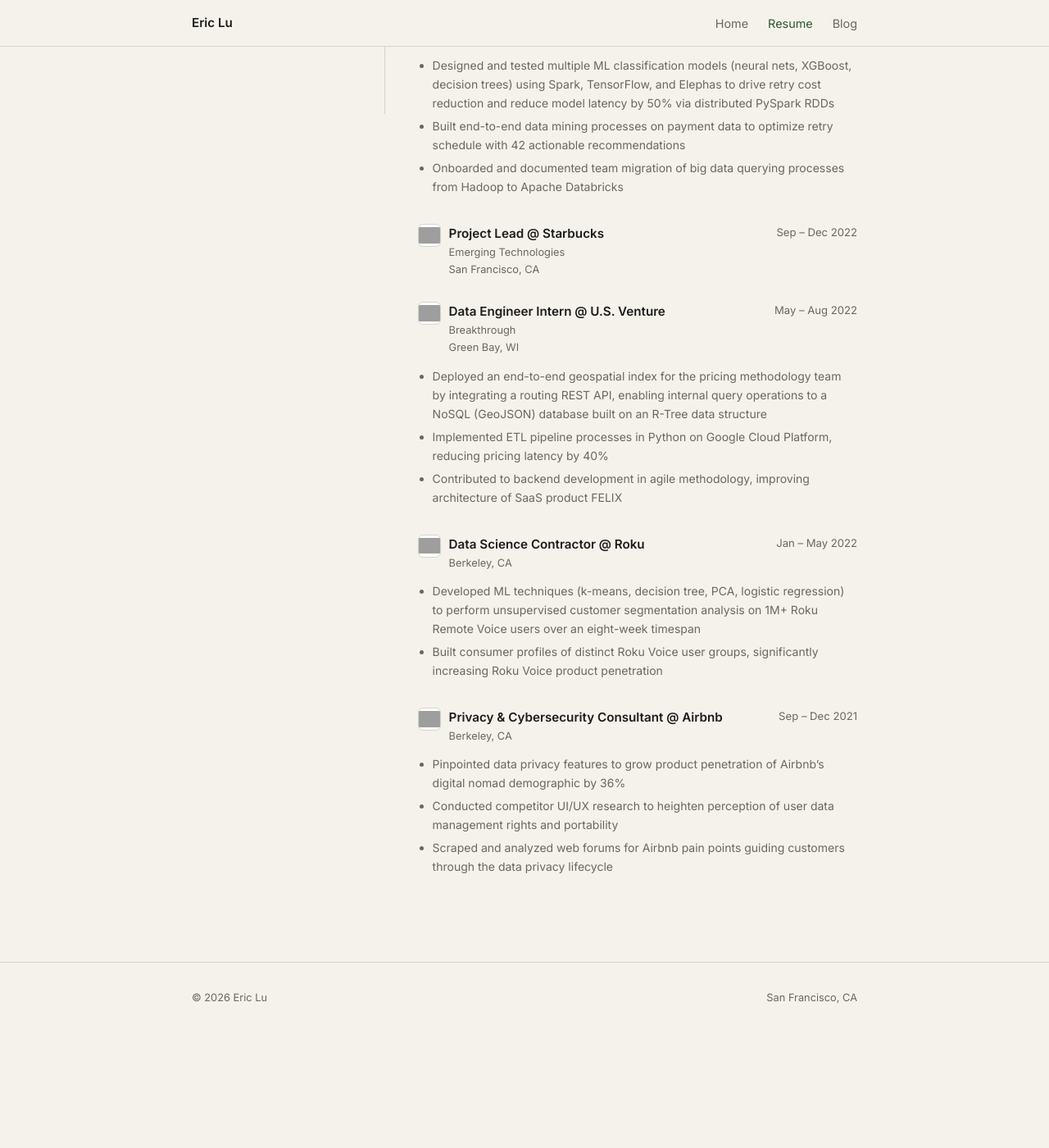
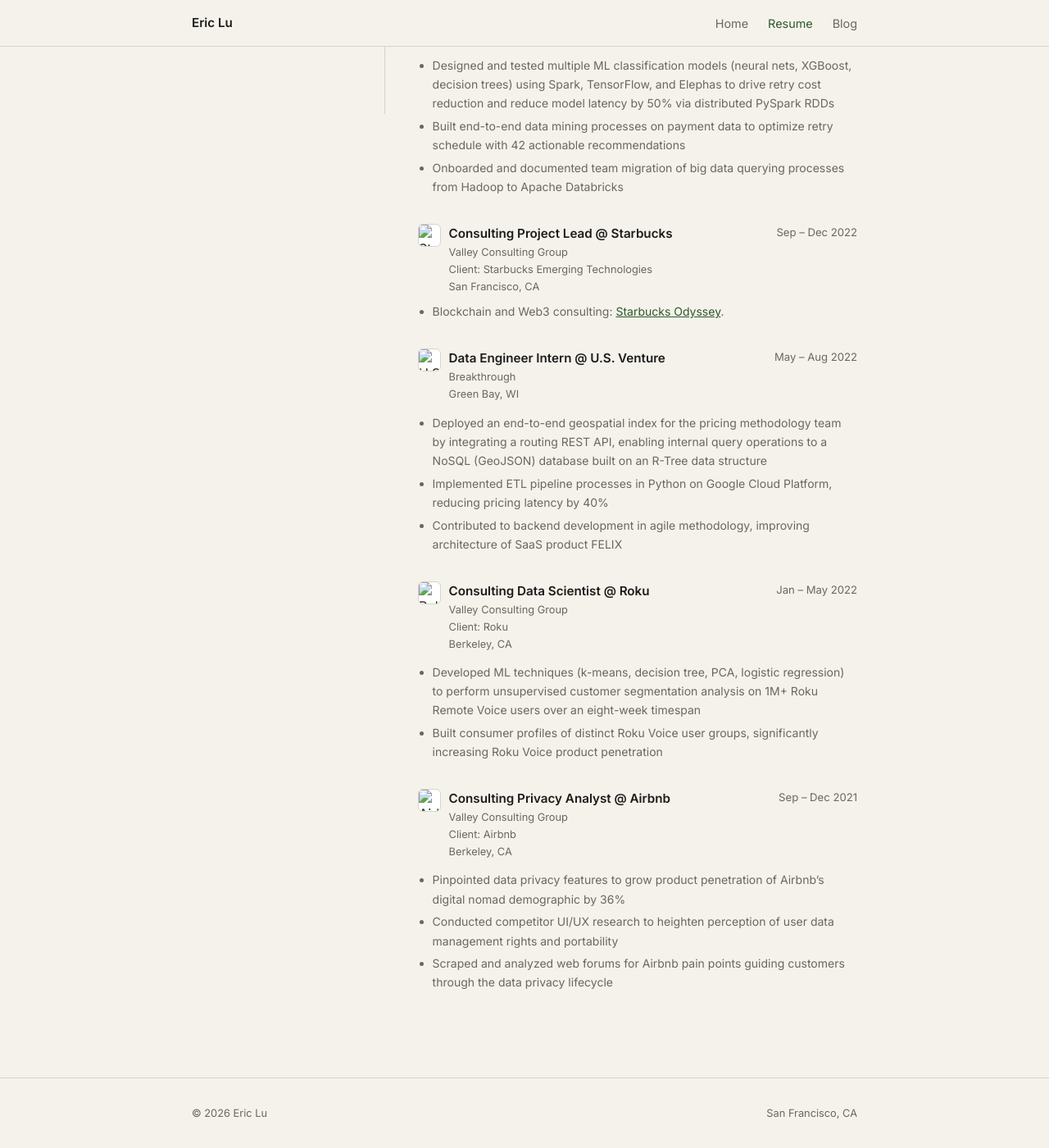
Before and after one commit to ericlu28/ericlu28.github.io, a Jekyll site: the page built from resume.html, in a window 1280 px wide and 1400 px high, scrolled down 1235 px. Shown: the whole window at 82% size. Built offline with Jekyll 4.4.1, drawn with Linux system fonts in a browser that asks for light colours; before the commit the page ends 2494 px from its top, so only the background shows below that; grey boxes are pictures that could not be loaded.

Commit message:
Favicons

```diff
--- a/resume.html
+++ b/resume.html
@@ -84,7 +84,7 @@
         <div class="resume-entry reveal">
           <div>
             <div class="resume-entry-header">
-              <img class="resume-entry-logo" src="https://cdn.yoku.app/adobe.com/w/56/h/56/type/icon" alt="Adobe" />
+              <img class="resume-entry-logo" src="https://www.google.com/s2/favicons?domain=adobe.com&sz=64" alt="Adobe" />
               <div>
                 <div class="resume-entry-title">Software Engineer @ Adobe</div>
                 <div class="resume-entry-sub">Adobe Risk Platform</div>
@@ -105,7 +105,7 @@
         <div class="resume-entry reveal">
           <div>
             <div class="resume-entry-header">
-              <img class="resume-entry-logo" src="https://cdn.yoku.app/adobe.com/w/56/h/56/type/icon" alt="Adobe" />
+              <img class="resume-entry-logo" src="https://www.google.com/s2/favicons?domain=adobe.com&sz=64" alt="Adobe" />
               <div>
                 <div class="resume-entry-title">Software Engineer @ Adobe</div>
                 <div class="resume-entry-sub">Payments &amp; Order Processing</div>
@@ -127,7 +127,7 @@
         <div class="resume-entry reveal">
           <div>
             <div class="resume-entry-header">
-              <img class="resume-entry-logo" src="https://cdn.yoku.app/adobe.com/w/56/h/56/type/icon" alt="Adobe" />
+              <img class="resume-entry-logo" src="https://www.google.com/s2/favicons?domain=adobe.com&sz=64" alt="Adobe" />
               <div>
                 <div class="resume-entry-title">Software Engineer Intern @ Adobe</div>
                 <div class="resume-entry-sub">Payments</div>
@@ -146,13 +146,17 @@
         <div class="resume-entry reveal">
           <div>
             <div class="resume-entry-header">
-              <img class="resume-entry-logo" src="https://cdn.yoku.app/starbucks.com/w/56/h/56/type/icon" alt="Starbucks" />
+              <img class="resume-entry-logo" src="https://www.google.com/s2/favicons?domain=starbucks.com&sz=64" alt="Starbucks" />
               <div>
-                <div class="resume-entry-title">Project Lead @ Starbucks</div>
-                <div class="resume-entry-sub">Emerging Technologies</div>
+                <div class="resume-entry-title">Consulting Project Lead @ Starbucks</div>
+                <div class="resume-entry-sub">Valley Consulting Group</div>
+                <div class="resume-entry-sub">Client: Starbucks Emerging Technologies</div>
                 <div class="resume-entry-sub">San Francisco, CA</div>
               </div>
             </div>
+            <ul>
+              <li>Blockchain and Web3 consulting: <a href="https://techcrunch.com/2022/09/12/starbucks-unveils-its-blockchain-based-loyalty-platform-and-nft-community-starbucks-odyssey/" target="_blank" rel="noopener">Starbucks Odyssey</a>.</li>
+            </ul>
           </div>
           <div class="resume-entry-date">Sep &ndash; Dec 2022</div>
         </div>
@@ -160,7 +164,7 @@
         <div class="resume-entry reveal">
           <div>
             <div class="resume-entry-header">
-              <img class="resume-entry-logo" src="https://cdn.yoku.app/usventure.com/w/56/h/56/type/icon" alt="U.S. Venture" />
+              <img class="resume-entry-logo" src="https://www.google.com/s2/favicons?domain=usventure.com&sz=64" alt="U.S. Venture" />
               <div>
                 <div class="resume-entry-title">Data Engineer Intern @ U.S. Venture</div>
                 <div class="resume-entry-sub">Breakthrough</div>
@@ -179,9 +183,11 @@
         <div class="resume-entry reveal">
           <div>
             <div class="resume-entry-header">
-              <img class="resume-entry-logo" src="https://cdn.yoku.app/roku.com/w/56/h/56/type/icon" alt="Roku" />
+              <img class="resume-entry-logo" src="https://www.google.com/s2/favicons?domain=roku.com&sz=64" alt="Roku" />
               <div>
-                <div class="resume-entry-title">Data Science Contractor @ Roku</div>
+                <div class="resume-entry-title">Consulting Data Scientist @ Roku</div>
+                <div class="resume-entry-sub">Valley Consulting Group</div>
+                <div class="resume-entry-sub">Client: Roku</div>
                 <div class="resume-entry-sub">Berkeley, CA</div>
               </div>
             </div>
@@ -196,9 +202,11 @@
         <div class="resume-entry reveal">
           <div>
             <div class="resume-entry-header">
-              <img class="resume-entry-logo" src="https://cdn.yoku.app/company_name/Airbnb/w/56/h/56/type/icon" alt="Airbnb" />
+              <img class="resume-entry-logo" src="https://www.google.com/s2/favicons?domain=airbnb.com&sz=64" alt="Airbnb" />
               <div>
-                <div class="resume-entry-title">Privacy &amp; Cybersecurity Consultant @ Airbnb</div>
+                <div class="resume-entry-title">Consulting Privacy Analyst @ Airbnb</div>
+                <div class="resume-entry-sub">Valley Consulting Group</div>
+                <div class="resume-entry-sub">Client: Airbnb</div>
                 <div class="resume-entry-sub">Berkeley, CA</div>
               </div>
             </div>
```
